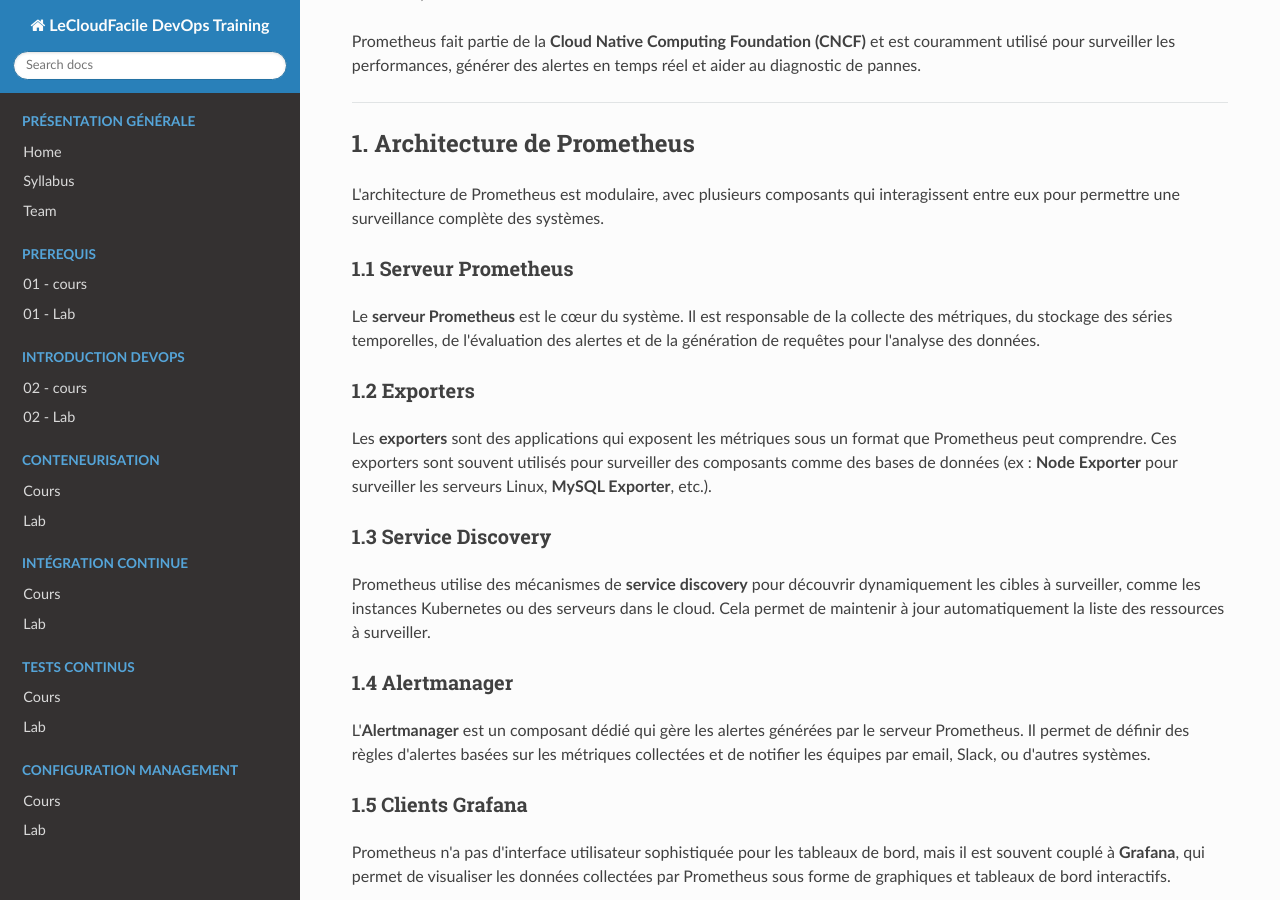
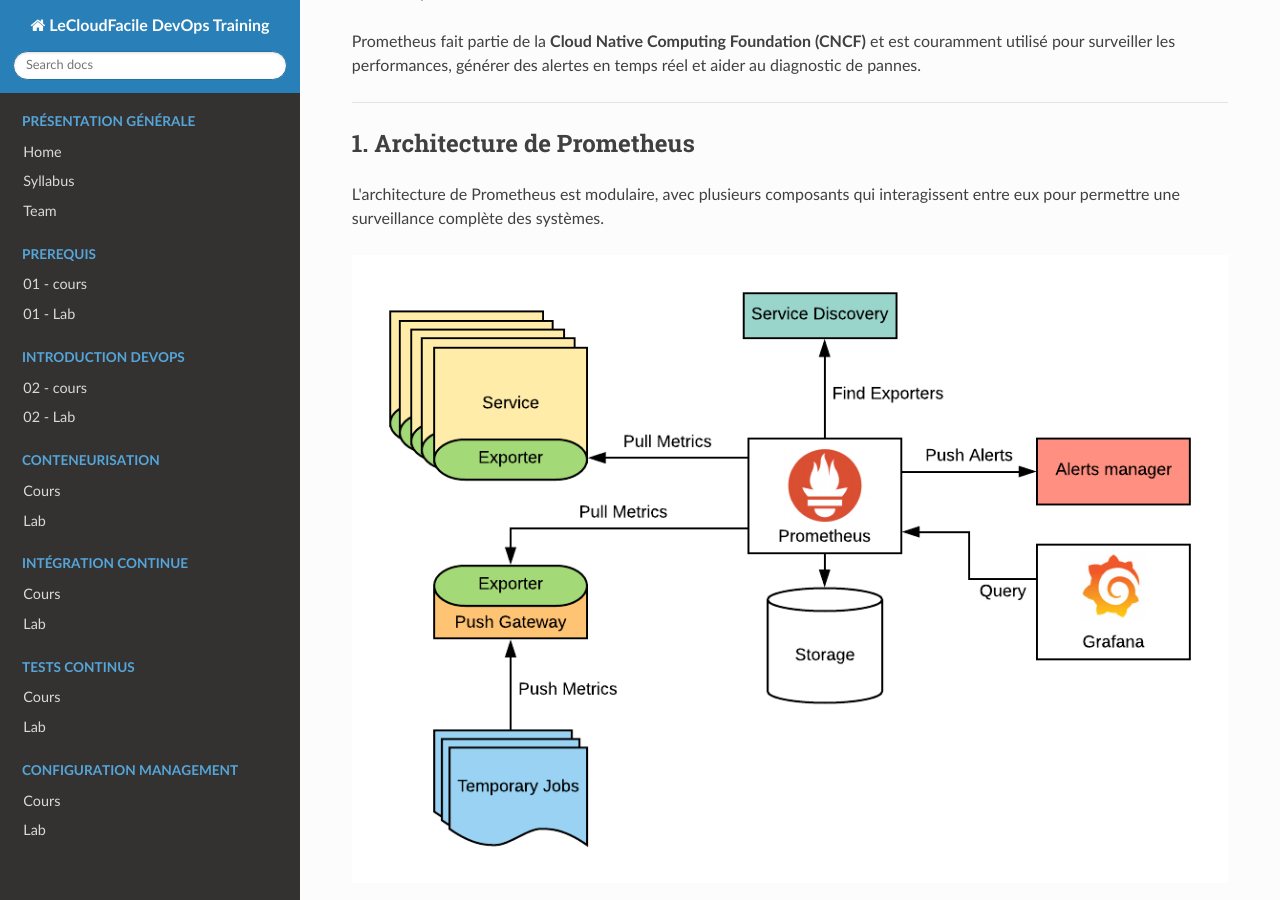
Before and after one commit to wingufactory/lecloudfacile-devops-training, an MkDocs documentation site: the page built from docs/10-exploitation/02-prometheus.md, in a window 1280 px wide and 900 px high, scrolled down 306 px. Built offline with MkDocs 1.6.1, drawn with Linux system fonts in a browser that asks for light colours; nearby versions of some CDN libraries.

Commit message:
add prometheus architecture Diag

```diff
--- a/docs/10-exploitation/02-prometheus.md
+++ b/docs/10-exploitation/02-prometheus.md
@@ -12,6 +12,8 @@
 ## 1. Architecture de Prometheus
 
 L'architecture de Prometheus est modulaire, avec plusieurs composants qui interagissent entre eux pour permettre une surveillance complète des systèmes.
+
+![Prometheus Architecture ](img/prometheus.png)
 
 ### 1.1 Serveur Prometheus
 Le **serveur Prometheus** est le cœur du système. Il est responsable de la collecte des métriques, du stockage des séries temporelles, de l'évaluation des alertes et de la génération de requêtes pour l'analyse des données.
```
